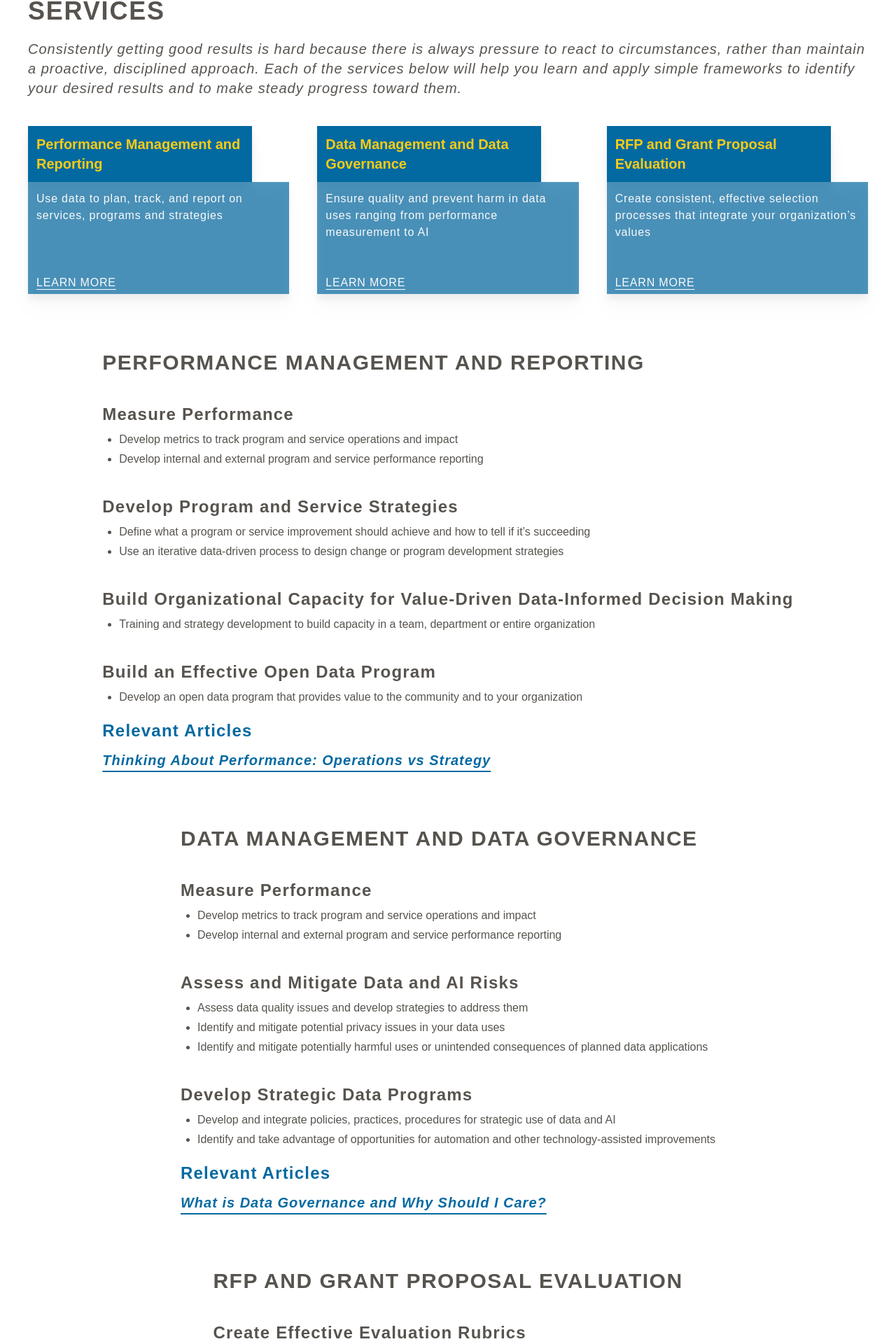
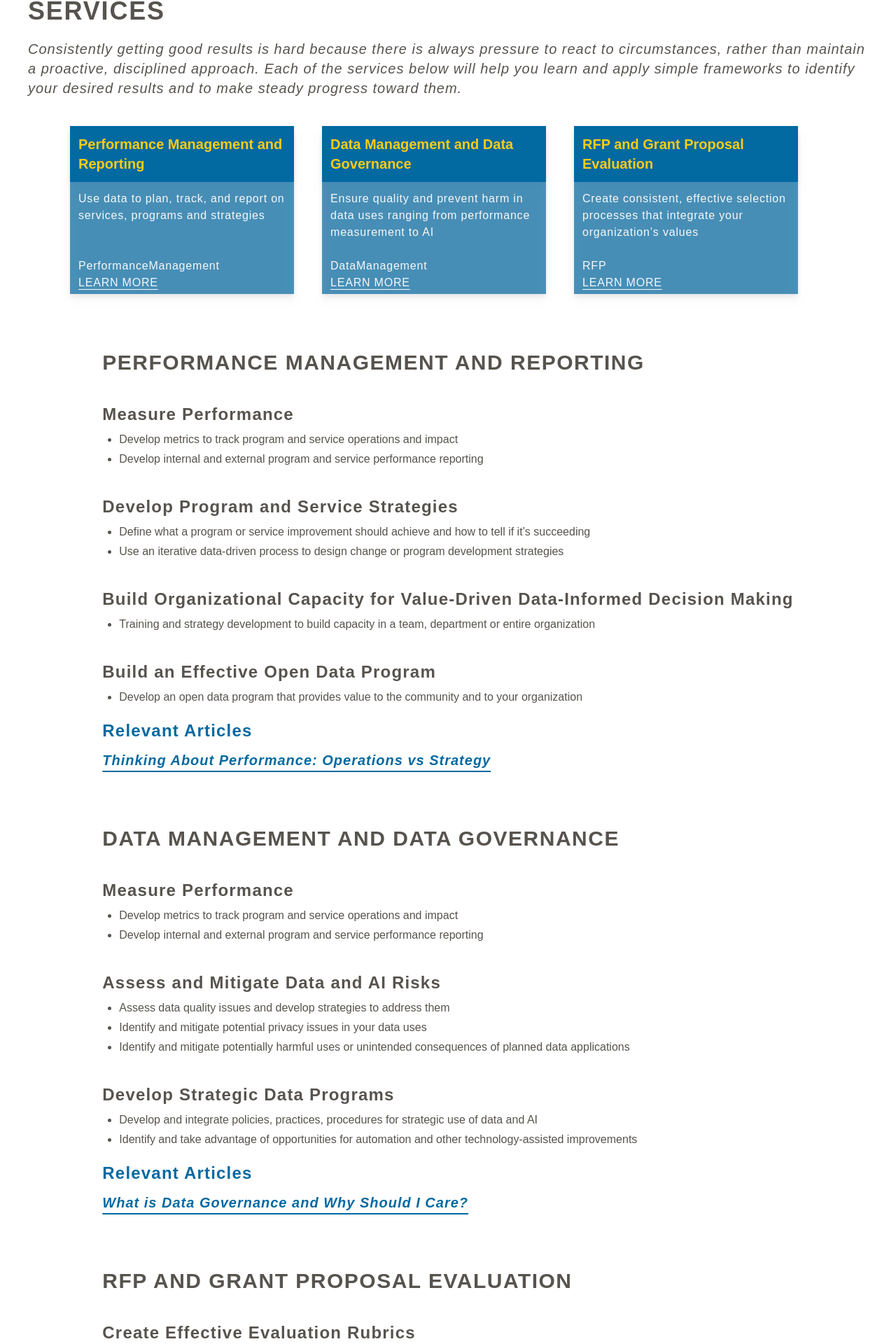
Before and after one commit to DeepWeave/deepweave-website, a Next.js app: page /services in a window 1280 px wide. Shown: the part 251-2171 px from the top of the page at 70% size. Built offline with nearby package versions, Linux system fonts and the light colour scheme.

Commit message:
Added contact page

```diff
--- a/src/app/contact/page.tsx
+++ b/src/app/contact/page.tsx
@@ -1,7 +1,23 @@
-import React from 'react'
+/** @format */
+
+import React from "react";
 
 export default function Contact() {
-  return (
-    <div>Contact</div>
-  )
+	return (
+		<div className='container flex justify-center items-center h-full  m-auto px-10 '>
+			<div className='flex flex-col justify-center items-center mt-10 md:mt-40'>
+				<h2 className='text-stone-600 text-3xl font-semibold uppercase tracking-wider text-center mt-3 md:text-left md:w-full lg:text-4xl'>
+					Contact
+				</h2>
+				<iframe
+					src='https://docs.google.com/forms/d/e/1FAIpQLSekCfny7AnWZ3vqKRxyrjX-H3U2VBfytw559HrgRYQxSWE1Sg/viewform?embedded=true'
+					width='640'
+          height='814'
+          className="mt-10"
+				>
+					Loading…
+				</iframe>
+			</div>
+		</div>
+	);
 }
--- a/src/app/data.ts
+++ b/src/app/data.ts
@@ -1,6 +1,7 @@
 /** @format */
 
 interface ServiceObject {
+	idAttribute: string;
 	service: string;
 	mainInfo: string;
 	secondaryInfo: {
@@ -20,6 +21,7 @@ interface ValuesObject {
 
 export const serviceObjects: ServiceObject[] = [
 	{
+		idAttribute: "PerformanceManagement",
 		service: "Performance Management and Reporting",
 		mainInfo:
 			"Use data to plan, track, and report on services, programs and strategies",
@@ -60,6 +62,7 @@ export const serviceObjects: ServiceObject[] = [
 		],
 	},
 	{
+		idAttribute: "DataManagement",
 		service: "Data Management and Data Governance",
 		mainInfo:
 			"Ensure quality and prevent harm in data uses ranging from performance measurement to AI",
@@ -95,6 +98,7 @@ export const serviceObjects: ServiceObject[] = [
 		],
 	},
 	{
+		idAttribute: "RFP",
 		service: "RFP and Grant Proposal Evaluation",
 		mainInfo:
 			"Create consistent, effective selection processes that integrate your organization’s values",
--- a/src/app/layout.tsx
+++ b/src/app/layout.tsx
@@ -18,6 +18,7 @@ export default function RootLayout({
 	return (
 		<html lang='en'>
 			<head>
+				<meta name='viewport' content='width=device-width, initial-scale=1.0' />
 				<link
 					rel='apple-touch-icon'
 					href='/apple-icon?<generated>'
--- a/src/app/services/page.tsx
+++ b/src/app/services/page.tsx
@@ -7,7 +7,7 @@ import Link from "next/link";
 export default function Services() {
 	return (
 		<>
-			<div className='container flex justify-center items-center h-full  m-auto px-10 '>
+			<div className='container flex justify-center items-center h-full  m-auto px-10'>
 				<div className='flex flex-col justify-center items-center mt-10 md:mt-40'>
 					<h2 className='text-stone-600 text-3xl font-semibold uppercase tracking-wider text-center mt-3 md:text-left md:w-full lg:text-4xl'>
 						Services
@@ -19,15 +19,20 @@ export default function Services() {
 						help you learn and apply simple frameworks to identify your desired
 						results and to make steady progress toward them.
 					</p>
-					<div className='grid md:grid-cols-2 lg:grid-cols-3 gap-10'>
+					{/* Blocks with services listed */}
+					<div className='flex flex-wrap justify-center'>
 						{serviceObjects.map((serviceObject, index) => (
-							<div key={index} className='flex flex-col drop-shadow-xl m-auto'>
+							<div
+								key={index}
+								className='flex flex-col drop-shadow-lg md:mr-10'
+							>
 								<div className='bg-sky-700 text-yellow-400 font-semibold mt-10 py-3 pl-3 text-xl h-20 w-80'>
 									{serviceObject.service}
 								</div>
-								<div className='bg-sky-700 opacity-70 text-white pt-3 pb-1 pl-3 pr-3 tracking-wider w-full h-40 w-80 flex flex-col justify-between'>
+								<div className='bg-sky-700 opacity-70 text-white pt-3 pb-1 pl-3 pr-3 tracking-wider h-40 w-80 flex flex-col justify-between'>
 									<div>{serviceObject.mainInfo}</div>
-									<Link href='https:'>
+									<Link href={`#{serviceObject.idAttribute}`}>
+										<div>{serviceObject.idAttribute}</div>
 										<div className='uppercase underline underline-offset-4'>
 											Learn more
 										</div>
@@ -36,11 +41,15 @@ export default function Services() {
 							</div>
 						))}
 					</div>
+					{/* Text describing services */}
+					<div>
 						{serviceObjects.map((serviceObject, index) => (
-						<div key={index} className='mt-20'>
+							<div key={index} id={serviceObject.idAttribute}>
+								<div className='mt-20'>
 									<h2 className='text-stone-600 text-3xl font-semibold tracking-wider uppercase mb-7'>
 										{serviceObject.service}
 									</h2>
+									<div>
 										{serviceObject.secondaryInfo.map((info, infoIndex) => (
 											<div key={infoIndex}>
 												<h2 className='text-stone-600 text-2xl font-semibold tracking-wider mt-10'>
@@ -48,28 +57,35 @@ export default function Services() {
 												</h2>
 												<ul className='list-disc pl-6 mt-2'>
 													{info.bulletPoints.map((bullet, bulletIndex) => (
-											<li key={bulletIndex} className='text-stone-600 mt-1'>
+														<li
+															key={bulletIndex}
+															className='text-stone-600 mt-1'
+														>
 															{bullet}
 														</li>
 													))}
 												</ul>
 											</div>
 										))}
+									</div>
 									<h2 className='text-sky-700 text-2xl font-semibold tracking-wider mt-5'>
 										Relevant Articles
 									</h2>
+									<div>
 										{serviceObject.articles.map((article, articleIndex) => (
 											<div key={articleIndex}>
 												<Link href='https:'>
-										<h2 className='text-sky-700 text-xl italic font-semibold tracking-wider underline underline-offset-8 mt-3 hover:text-sky-800'>
+													<h2 className='text-sky-700 text-xl italic font-semibold tracking-wider underline underline-offset-8 mt-3 hover:text-sky-800 mb-20'>
 														{article.title}
 													</h2>
 												</Link>
 											</div>
 										))}
 									</div>
+								</div>
+							</div>
 						))}
-					<div className="h-10"></div>
+					</div>
 				</div>
 			</div>
 		</>
--- a/src/app/values/page.tsx
+++ b/src/app/values/page.tsx
@@ -7,26 +7,28 @@ export default function Values() {
 	return (
 		<div className='container flex justify-center items-center h-full  m-auto px-10 '>
 			<div className='flex flex-col justify-center items-center mt-10 md:mt-40'>
-				<h2 className='text-stone-600 text-3xl font-semibold uppercase tracking-wider text-center mt-3 md:text-left md:w-full lg:text-4xl'>
+				<h2 className='text-stone-600 text-3xl font-semibold uppercase tracking-wider text-center mt-3 md:w-full lg:text-left lg:text-4xl'>
 					Values
 				</h2>
-				<p className='text-stone-600 mt-5 text-center tracking-wider italic w-3/4 text-xl md:text-left md:w-full'>
+				<p className='text-stone-600 mt-5 text-center tracking-wider italic w-3/4 text-xl md:w-full lg:text-left'>
 					In every engagement I am committed to both providing and supporting
 					services that are
 				</p>
-				<div className='grid md:grid-cols-2 lg:grid-cols-3 gap-10'>
+				<div className='flex flex-wrap justify-center'>
 					{valuesObjects.map((valueObject, index) => (
-						<div key={index} className='flex flex-col drop-shadow-xl m-auto'>
+						<div
+							key={index}
+							className='flex flex-col drop-shadow-lg mr-10'
+						>
 							<div className='bg-sky-700 text-yellow-400 font-semibold mt-10 py-3 pl-3 text-xl h-15 w-80'>
 								{valueObject.value}
 							</div>
-							<div className='bg-sky-700 opacity-70 text-white pt-3 pb-1 pl-3 pr-3 tracking-wider w-full h-40 w-80 flex flex-col justify-between'>
+							<div className='bg-sky-700 opacity-70 text-white pt-3 pb-1 pl-3 pr-3 tracking-wider h-40 w-80 flex flex-col justify-between'>
 								<div>{valueObject.mainInfo}</div>
 							</div>
 						</div>
 					))}
 				</div>
-				<div className='h-10'></div>
 			</div>
 		</div>
 	);
```
Lines whose indentation alone changed are shown as unchanged.
